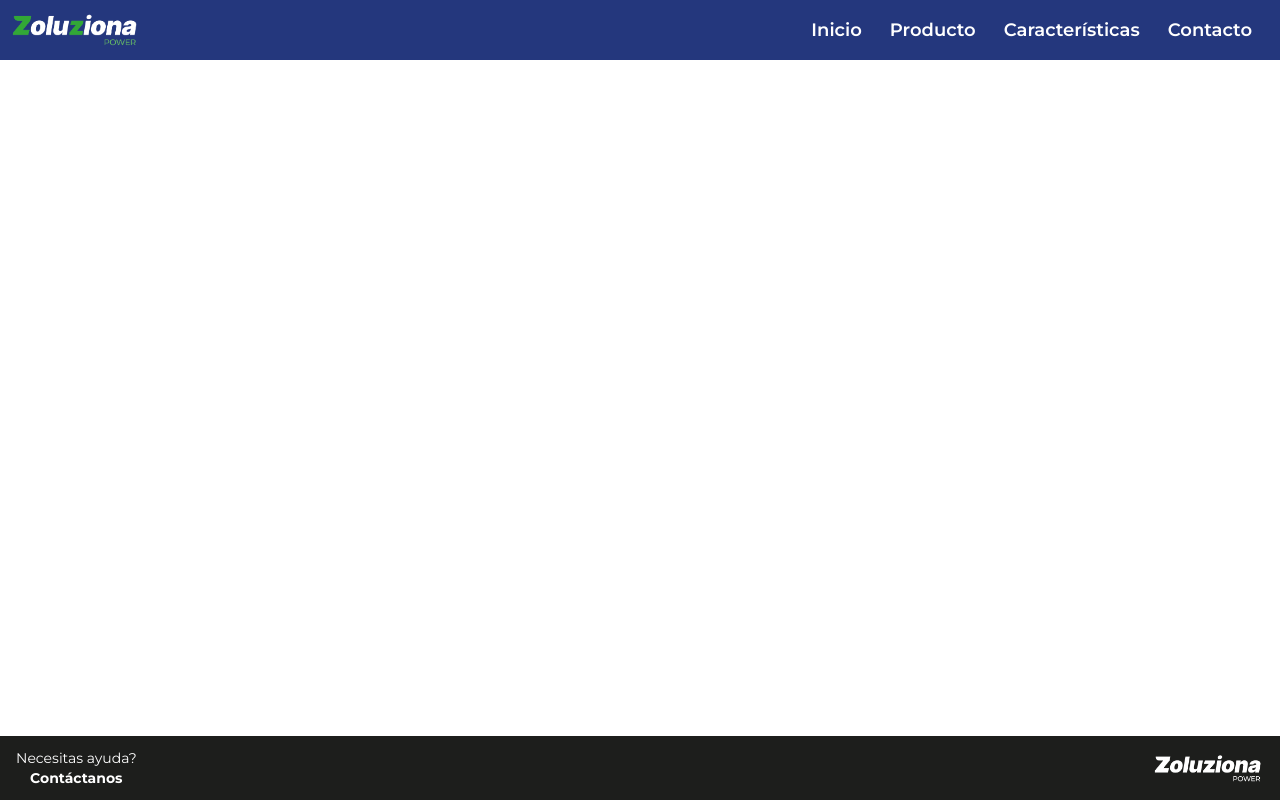
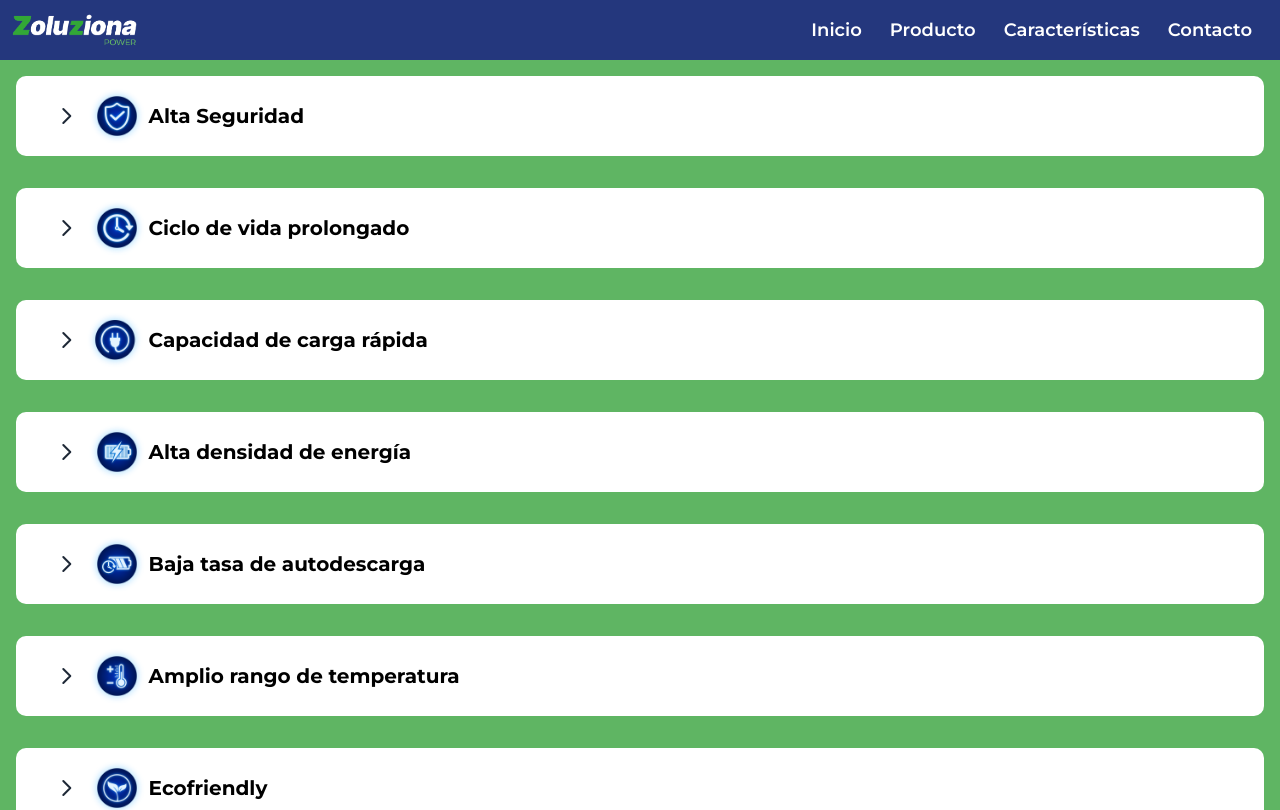
Before and after one commit to aencardenas/zoluziona-front, a React (Vite) app: page /characteristic in a window 1280 px wide. Shown: the top 810 px of the page. Built offline with nearby package versions, Linux system fonts and the light colour scheme.

Commit message:
feat: CharacteriticCard and Characteristic page component completed. Implemented CharacteristicCard toogle

```diff
--- a/src/components/CharacteristicCard.jsx
+++ b/src/components/CharacteristicCard.jsx
@@ -1,4 +1,4 @@
-import data from "../data/characteristics.json";
+import { useState } from "react";
 import ambient from "../assets/icons/ambiental.png";
 import fastCharge from "../assets/icons/carga-rapida.png";
 import lifeCycle from "../assets/icons/ciclo-vida.png";
@@ -8,12 +8,20 @@ import discharge from "../assets/icons/tasa-descarga.png";
 import temperature from "../assets/icons/temperatura.png";
 
 
-export default function CharacteristicCard() {
+export default function CharacteristicCard({ characteristic }) {
+
+    const [showList, setShowList] = useState(false);
+
+    const toggleList = () => {
+        setShowList(!showList)
+    }
+
+    const { name, descriptions, img } = characteristic
 
     const images = {
         "Alta Seguridad": security,
         "Ciclo de vida prolongado": lifeCycle,
-        "Capacidade de carga rápida": fastCharge,
+        "Capacidad de carga rápida": fastCharge,
         "Alta densidad de energía": energyDensity,
         "Baja tasa de autodescarga": discharge,
         "Amplio rango de temperatura": temperature,
@@ -25,7 +33,22 @@ export default function CharacteristicCard() {
     return (
 
         <>
-
+            <div className="flex flex-col bg-white px-8 py-2 rounded-[10px]">
+                <div className="flex justify-start items-center">
+                    <svg className="w-10 h-6 text-gray-800" aria-hidden="true" xmlns="http://www.w3.org/2000/svg" width="24" height="24" fill="none" viewBox="0 0 24 24" onClick={toggleList}>
+                        <path stroke="currentColor" strokeLinecap="round" strokeLinejoin="round" strokeWidth="2" d="m9 5 7 7-7 7" />
+                    </svg>
+                    <img src={images[name]} className="w-16" alt={name}></img>
+                    <span className="font-bold text-xl w-full">{name}</span>
+                </div>
+                {showList && (
+                    <ul className="flex flex-col gap-y-4 list-disc text-justify text-">
+                        {descriptions.map((description, index) => (
+                            <li key={index}>{description}</li>
+                        ))}
+                    </ul>
+                )}
+            </div>
         </>
 
     );
--- a/src/data/characteristics.json
+++ b/src/data/characteristics.json
@@ -20,7 +20,7 @@
       "img": "ciclo-vida.png"
     },
     {
-      "name": "Capacidade de carga rápida",
+      "name": "Capacidad de carga rápida",
       "descriptions": [
         "Capacidad de carga excepcional, lo que les permite recargarse más rápidamente en comparación con otras baterías químicas.",
         "Baja resistencia interna, lo que les permite manejar corrientes de carga más altas sin acumular o degradar calor de manera significativa.",
--- a/src/pages/Characteristic.jsx
+++ b/src/pages/Characteristic.jsx
@@ -1,12 +1,21 @@
 import Header from "../utils/Header";
 import Footer from "../utils/Footer";
+import CharacteristicCard from "../components/CharacteristicCard";
+import data from "../data/characteristics.json";
 
 export default function Characteristic() {
     return (
 
         <>
-            <Header />
-            <Footer />
+            <div className="bg-green-28 min-h-screen flex flex-col">
+                <Header />
+                <div className="mt-4 mx-4 flex flex-col gap-8 mb-4">
+                    {data.characteristics.map((characteristic, index) => (
+                        <CharacteristicCard key={index} characteristic={characteristic}/>
+                    ))}
+                </div>
+                <Footer />
+            </div>
         </>
 
     );
```
